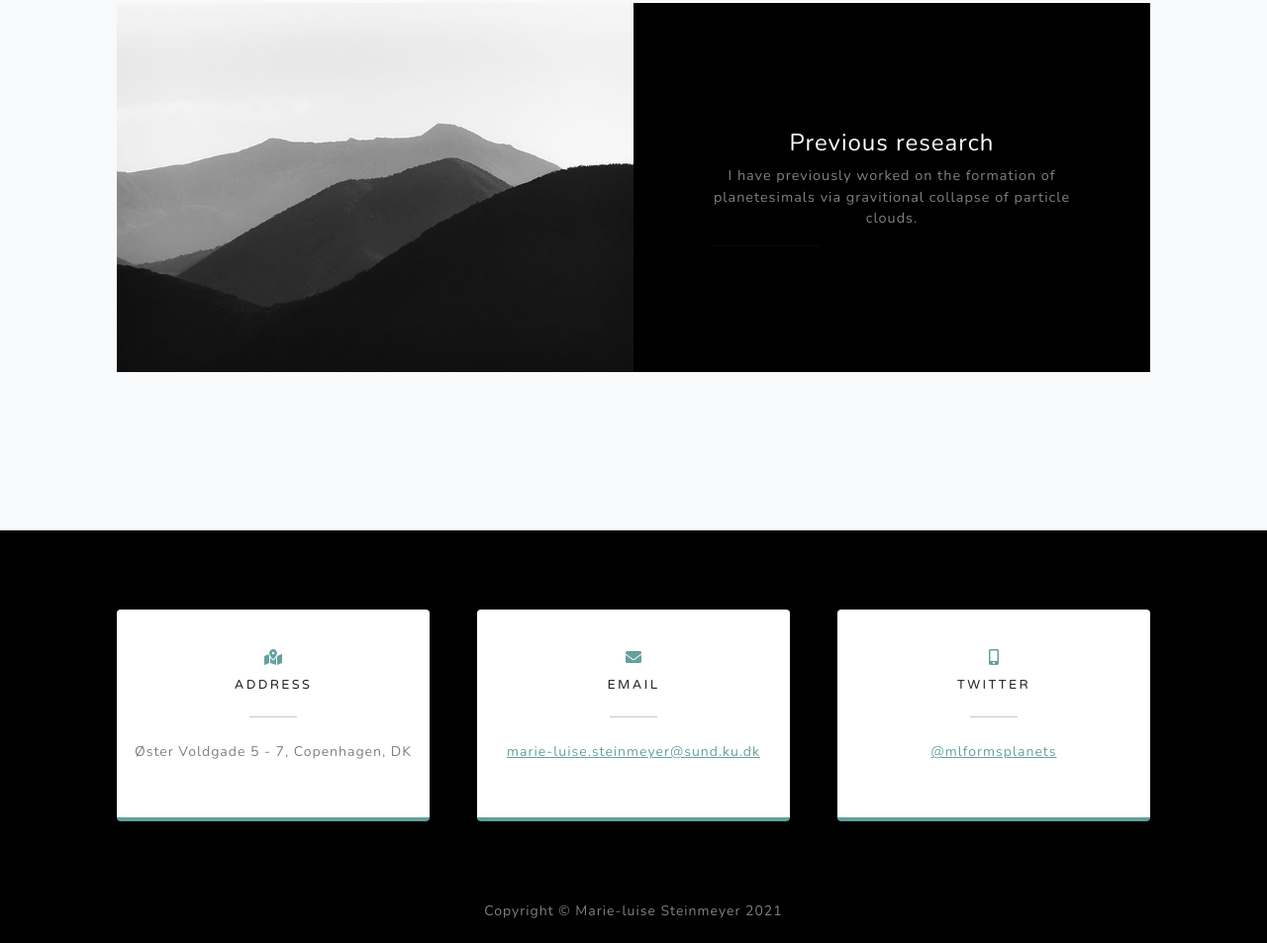
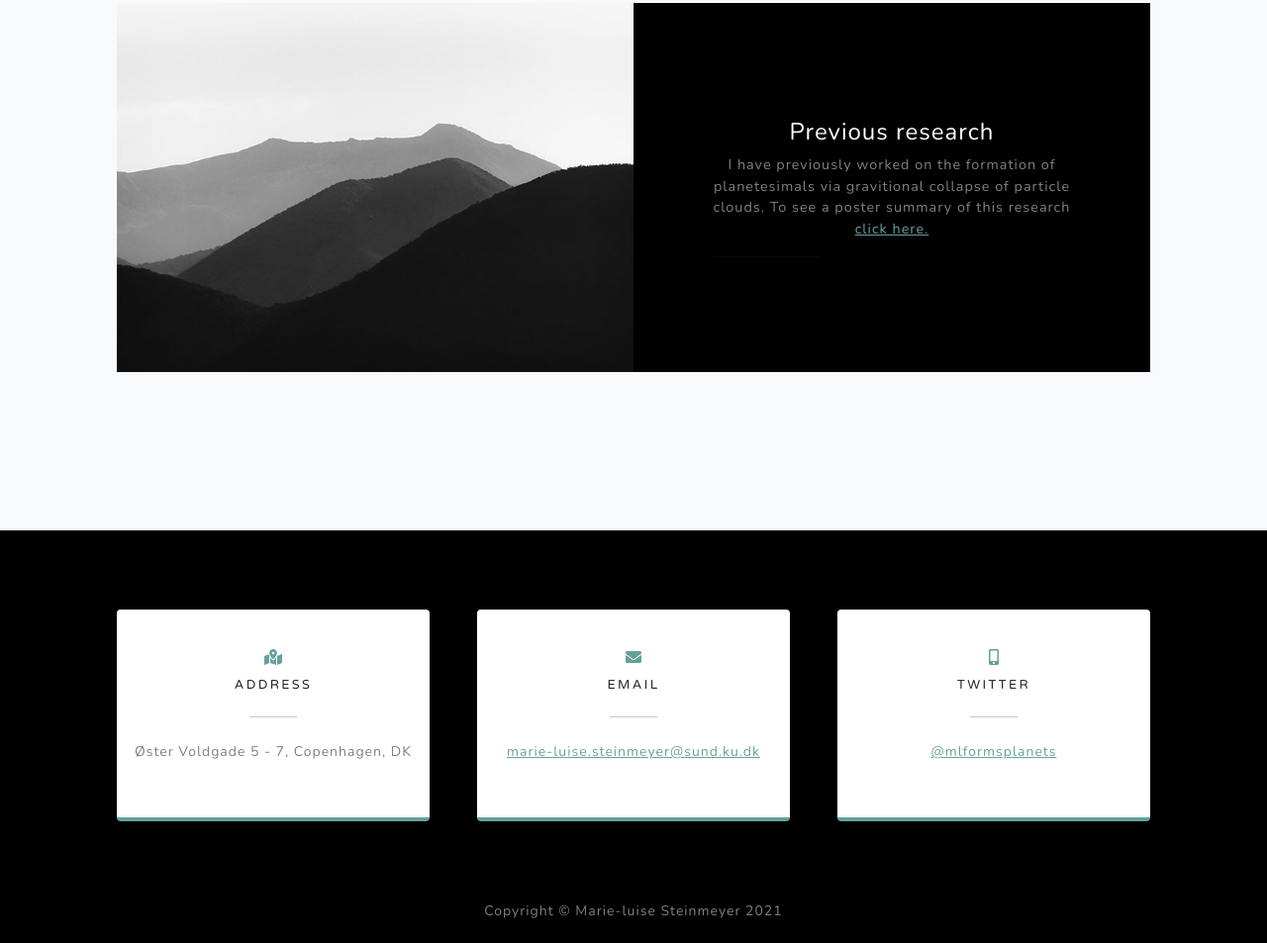
Before and after one commit to steinmeyer-ml/steinmeyer-ml.github.io, a plain HTML site: page index.html in a window 1280 px wide. Shown: the part 1917-2870 px from the top of the page at 99% size. Drawn offline with nearby package versions, Linux system fonts and the light colour scheme.

Commit message:
add poster for planetesimal formation

```diff
--- a/index.html
+++ b/index.html
@@ -92,7 +92,8 @@
                             <div class="d-flex h-100">
                                 <div class="project-text w-100 my-auto text-center text-lg-left">
                                     <h4 class="text-white">Previous research</h4>
-                                    <p class="mb-0 text-white-50">I have previously worked on the formation of planetesimals via gravitional collapse of particle clouds.</p>
+                                    <p class="mb-0 text-white-50">I have previously worked on the formation of planetesimals via gravitional collapse of particle clouds.
+                                        To see a poster summary of this research <a href="files/filament-evolution-Steinmeyer.pdf">click here.</a></p>
                                     <hr class="d-none d-lg-block mb-0 ms-0" />
                                 </div>
                             </div>
```
